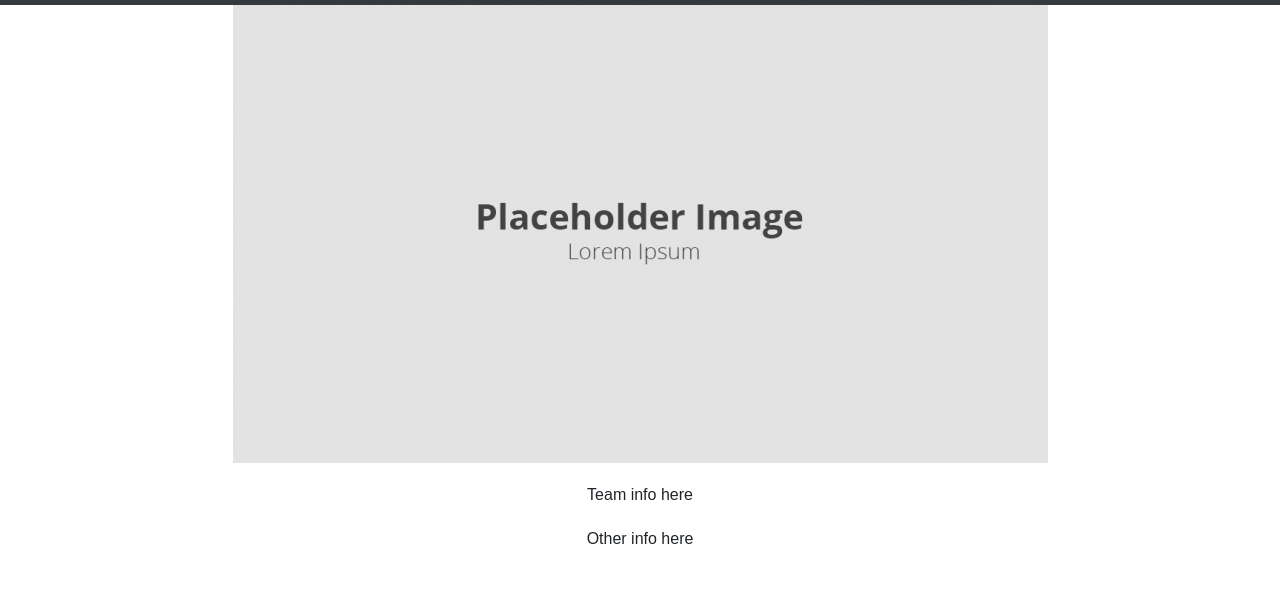
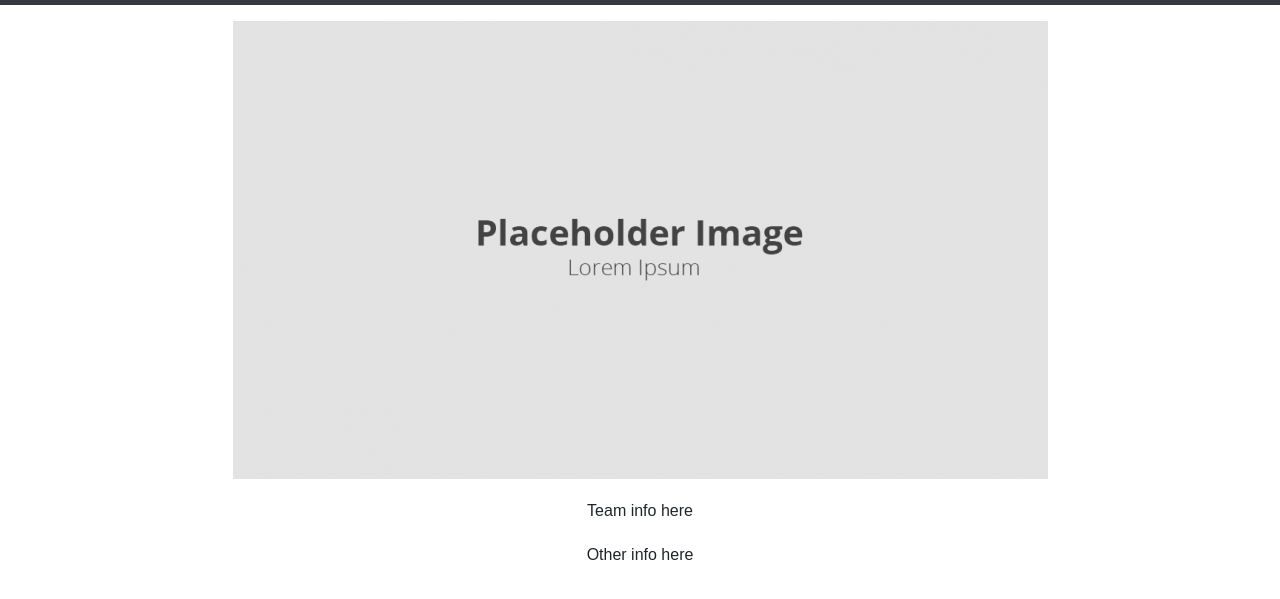
Before and after one commit to KelvinHere/donegal-soccer, a plain HTML site: page index.html in a window 1280 px wide. Shown: the part 51-650 px from the top of the page. Drawn offline with nearby package versions, Linux system fonts and the light colour scheme.

Commit message:
MINOR: Fixed main image margin

```diff
--- a/index.html
+++ b/index.html
@@ -32,9 +32,8 @@
     </div>
     </nav>
 
-
-    <div class="container-fluid div-center">
-        <img class="mt5 img-fluid" src="media/placeholder.png" alt="">
+    <div class="container-fluid mt-3 div-center">
+        <img class="img-fluid" src="media/placeholder.png" alt="">
     </div>
     <div class="div-center">
         <p>Team info here</p>
```
